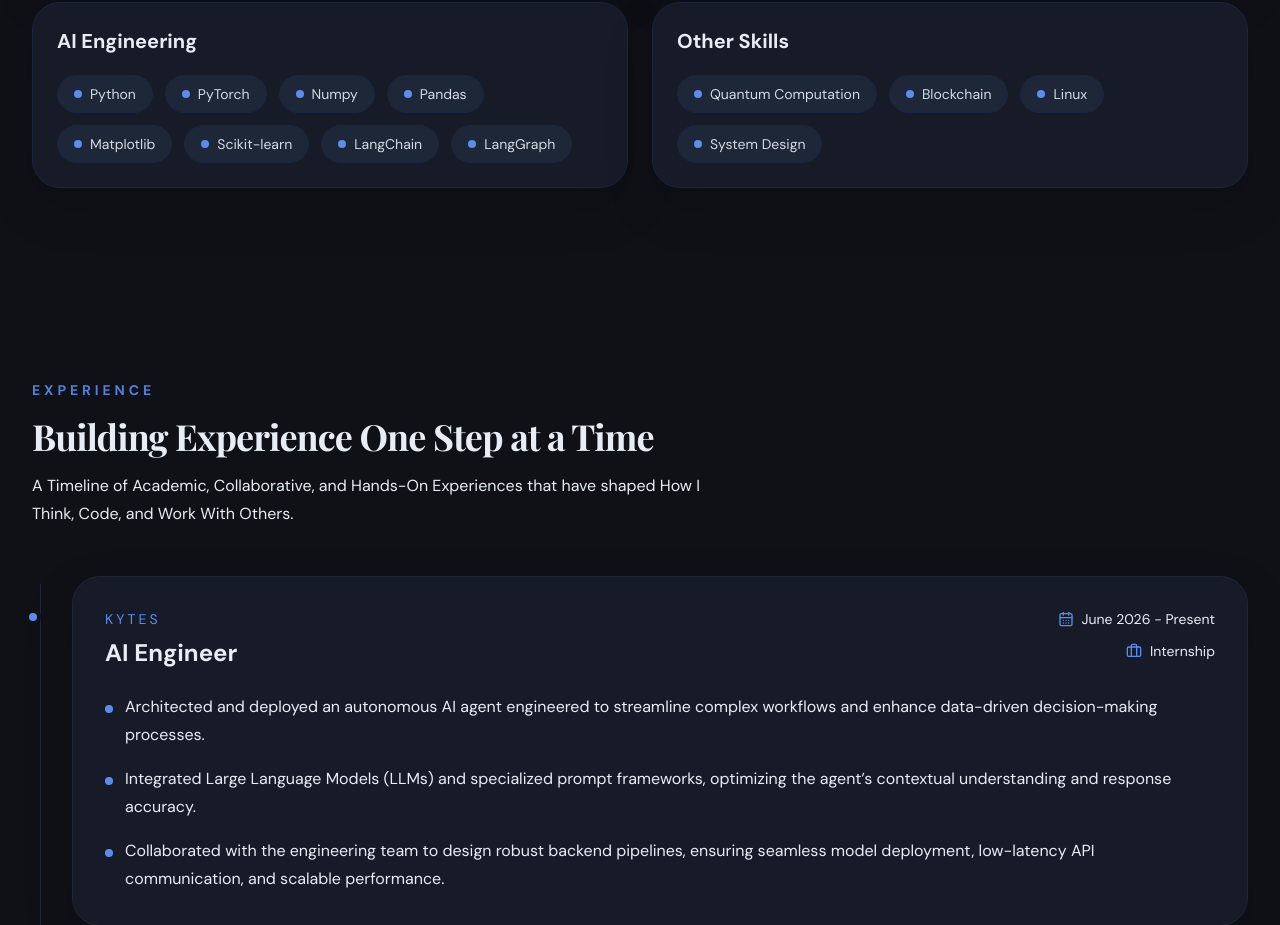
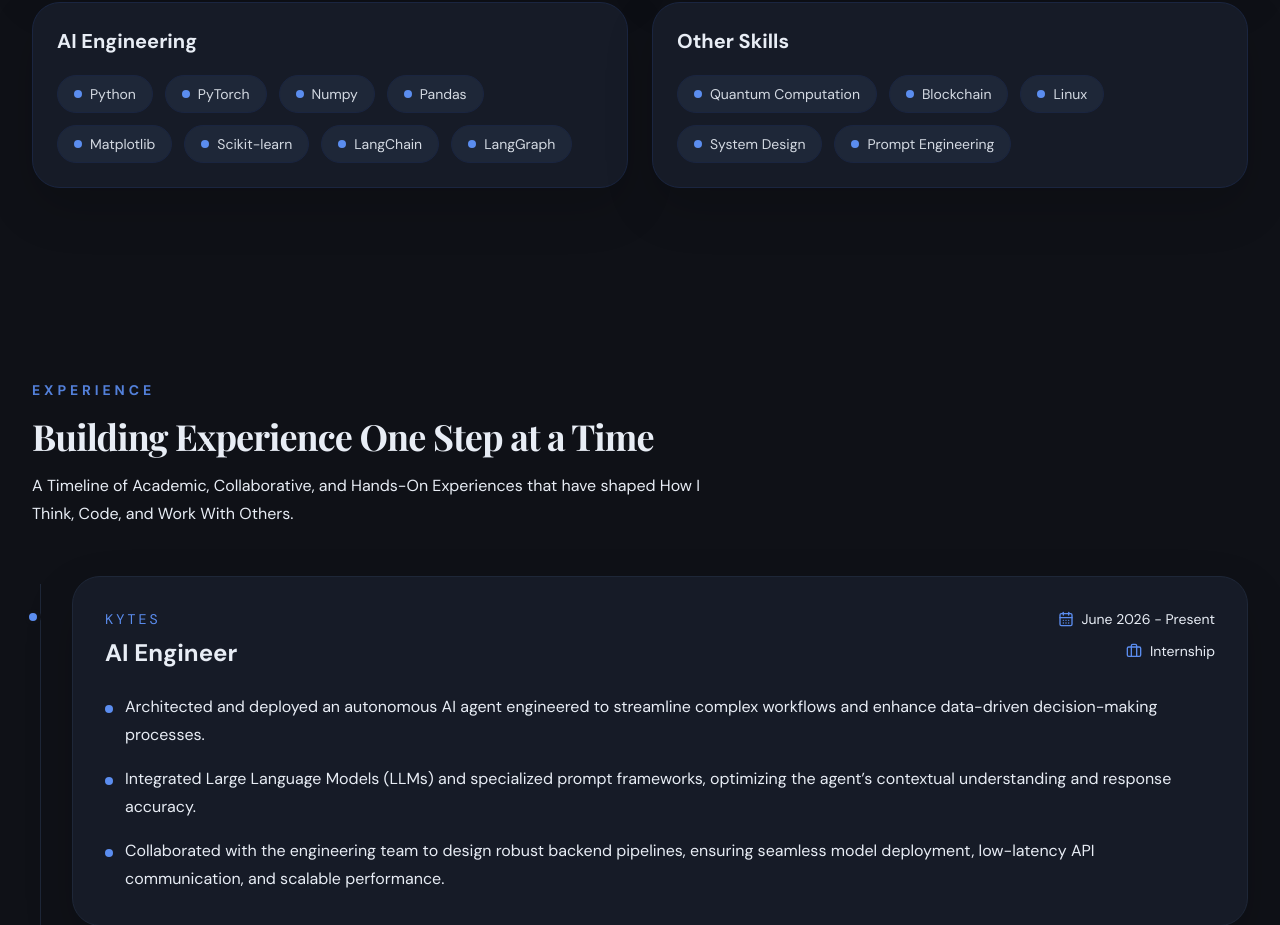
Before and after one commit to Shayan-Bhowmik/Shayan-Portfolio, a React (Vite) app: page / in a window 1280 px wide. Shown: the part 2460-3385 px from the top of the page. Built offline with nearby package versions, Linux system fonts and the light colour scheme.

Commit message:
Updated the Skills Section

```diff
--- a/src/components/Skills.jsx
+++ b/src/components/Skills.jsx
@@ -24,7 +24,7 @@ const skills = [
   },
   {
     title: 'Other Skills',
-    items: ['Quantum Computation', 'Blockchain', 'Linux', 'System Design'],
+    items: ['Quantum Computation', 'Blockchain', 'Linux', 'System Design', 'Prompt Engineering'],
   },
 
 ];
```
